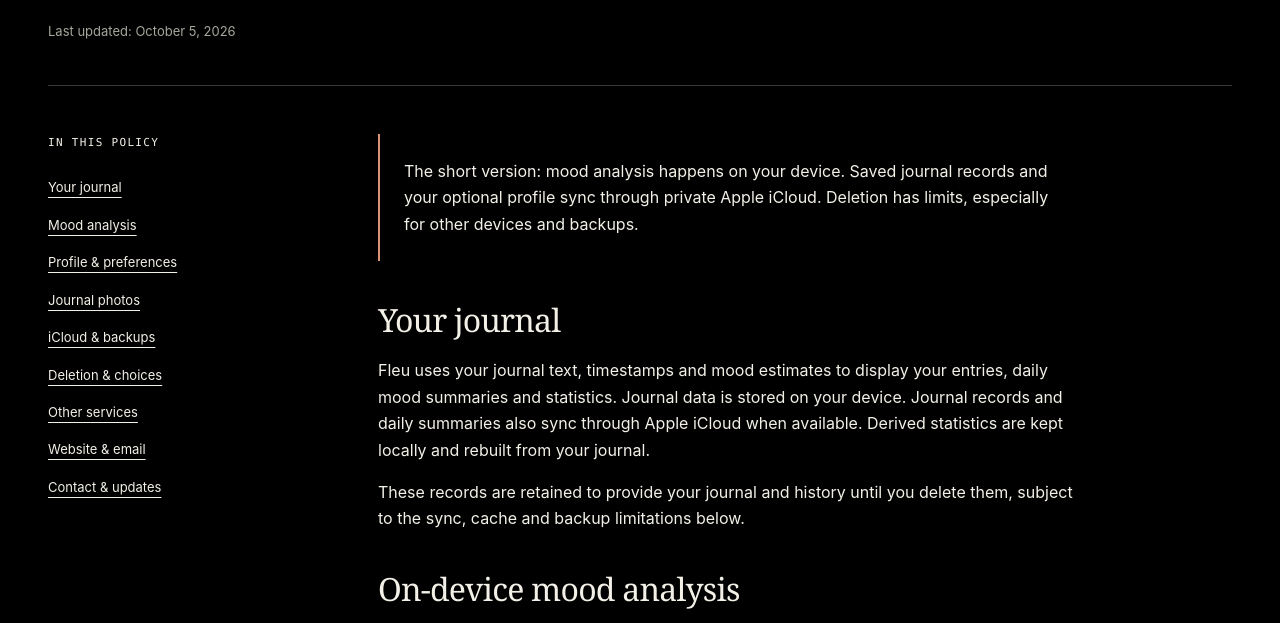
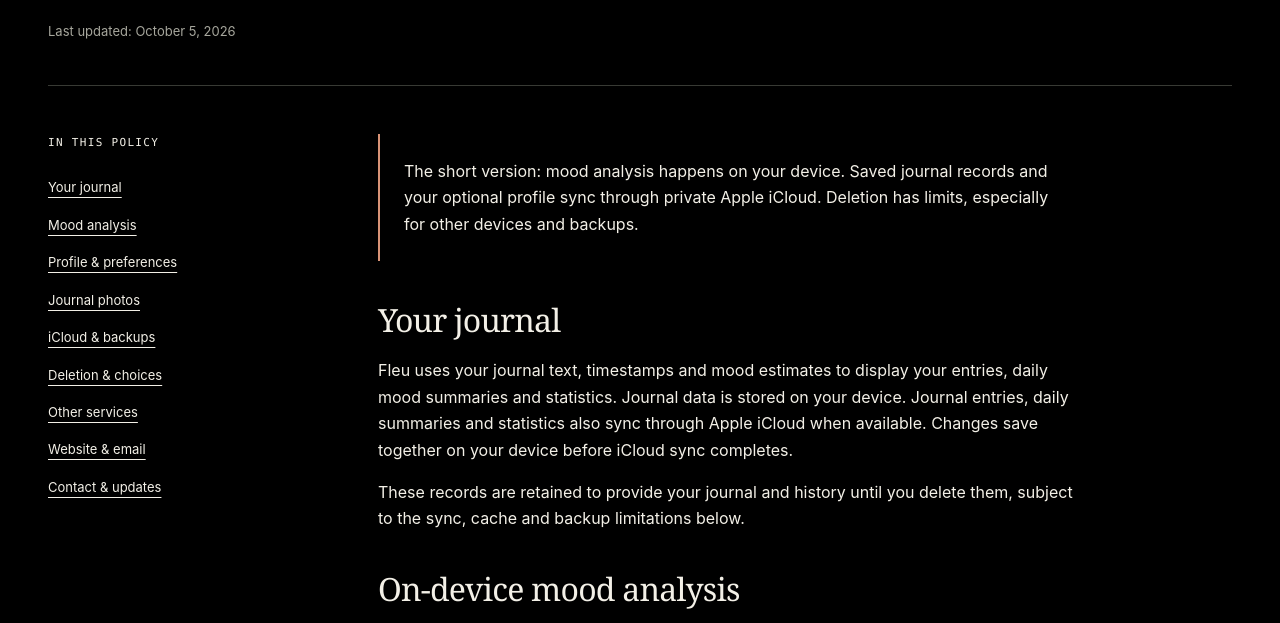
Before and after one commit to omkarkarande/Fleu-Website, a website: page privacy.html in a window 1280 px wide. Shown: the part 402-1025 px from the top of the page. Drawn offline with Linux system fonts and the light colour scheme.

Commit message:
Clarify iCloud backup of journal statistics

```diff
--- a/privacy.html
+++ b/privacy.html
@@ -80,9 +80,9 @@
             <p>
               Fleu uses your journal text, timestamps and mood estimates to
               display your entries, daily mood summaries and statistics. Journal
-              data is stored on your device. Journal records and daily summaries
-              also sync through Apple iCloud when available. Derived statistics
-              are kept locally and rebuilt from your journal.
+              data is stored on your device. Journal entries, daily summaries
+              and statistics also sync through Apple iCloud when available.
+              Changes save together on your device before iCloud sync completes.
             </p>
             <p>
               These records are retained to provide your journal and history
```
Also changed, not shown: support.html (+4 -3 lines), tests/site.spec.js (+7 -0 lines).
